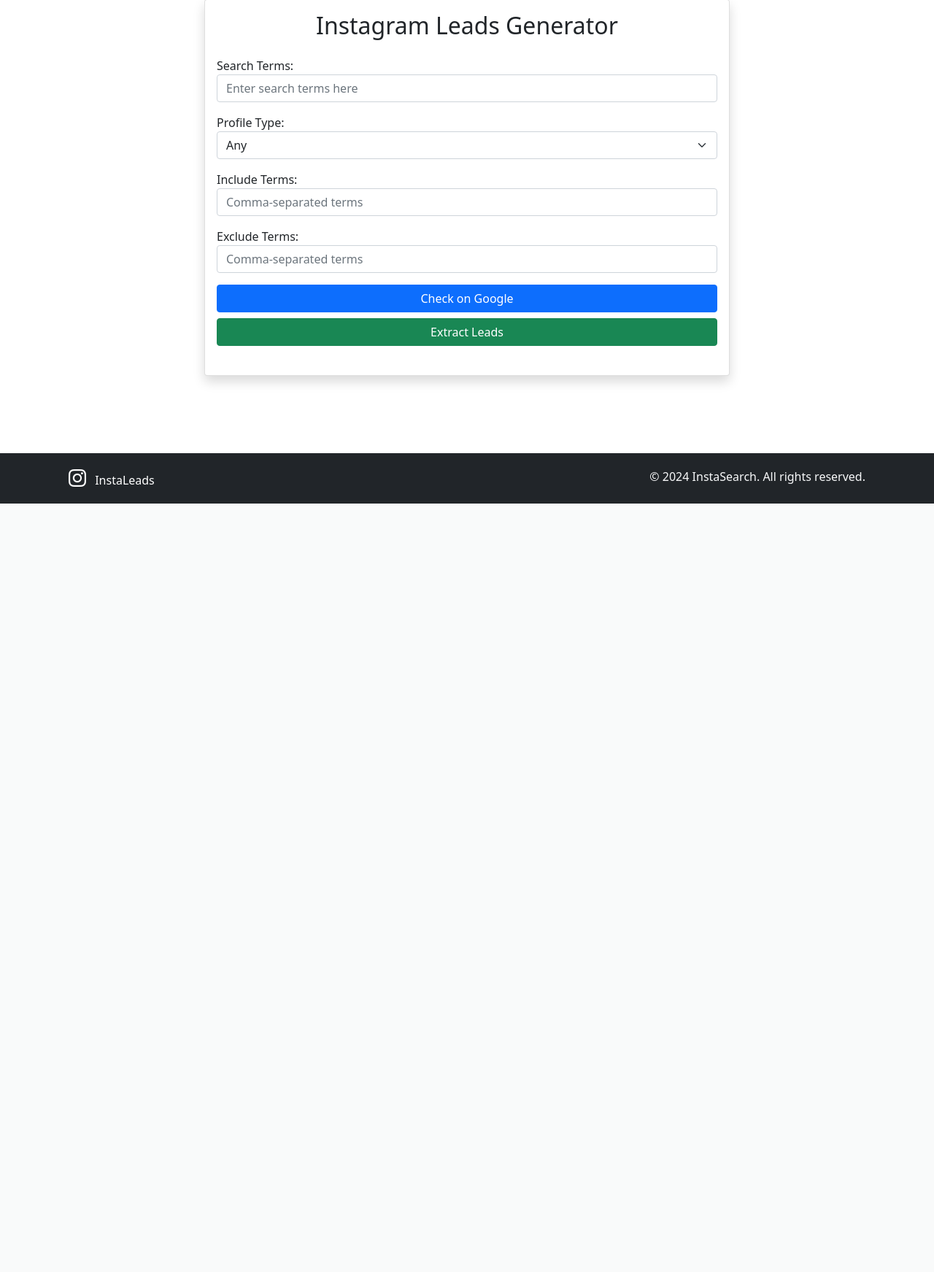
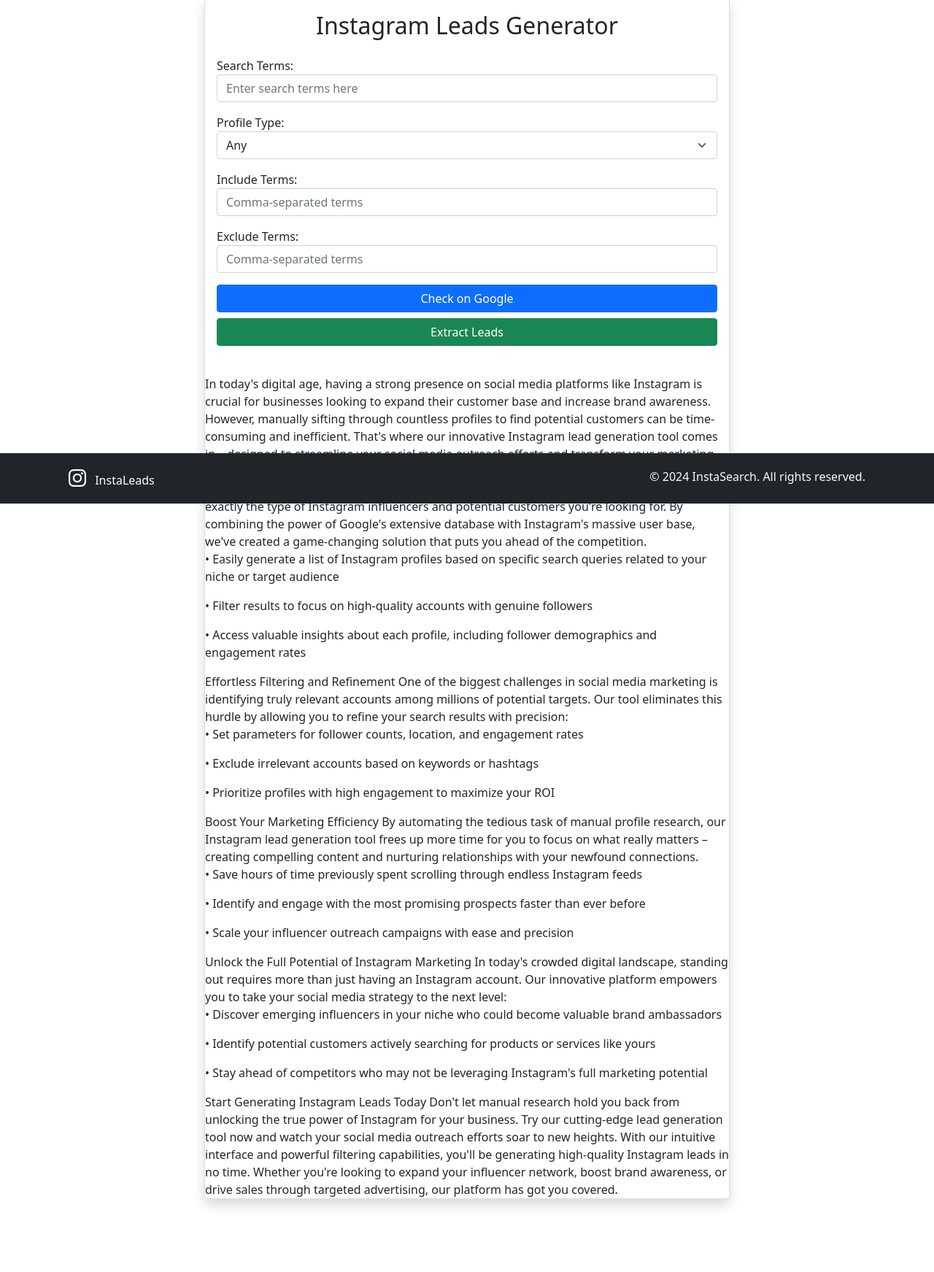
Before and after one commit to Zeecoworld/Ig-lead-scraper, a Django app: page / in a window 1280 px wide. Shown: the part 110-1853 px from the top of the page at 73% size. Before the commit the page ends 800 px from the top, so only its background shows below. Run offline with Django 5.2, Linux system fonts and the light colour scheme.

Commit message:
Update index.html

```diff
--- a/templates/index.html
+++ b/templates/index.html
@@ -61,6 +61,34 @@
 
                         <div id="result" class="mt-4"></div>
                     </div>
+                    In today's digital age, having a strong presence on social media platforms like Instagram is crucial for businesses looking to expand their customer base and increase brand awareness. However, manually sifting through countless profiles to find potential customers can be time-consuming and inefficient. That's where our innovative Instagram lead generation tool comes in – designed to streamline your social media outreach efforts and transform your marketing strategy overnight.
+
+Harness the Power of Google Search Results
+Our unique platform leverages the vast wealth of information available through Google search results to help you pinpoint exactly the type of Instagram influencers and potential customers you're looking for. By combining the power of Google's extensive database with Instagram's massive user base, we've created a game-changing solution that puts you ahead of the competition.
+
+<p>• Easily generate a list of Instagram profiles based on specific search queries related to your niche or target audience</p> <p>• Filter results to focus on high-quality accounts with genuine followers</p> <p>• Access valuable insights about each profile, including follower demographics and engagement rates</p>
+
+Effortless Filtering and Refinement
+One of the biggest challenges in social media marketing is identifying truly relevant accounts among millions of potential targets. Our tool eliminates this hurdle by allowing you to refine your search results with precision:
+
+<p>• Set parameters for follower counts, location, and engagement rates</p> <p>• Exclude irrelevant accounts based on keywords or hashtags</p> <p>• Prioritize profiles with high engagement to maximize your ROI</p>
+
+Boost Your Marketing Efficiency
+By automating the tedious task of manual profile research, our Instagram lead generation tool frees up more time for you to focus on what really matters – creating compelling content and nurturing relationships with your newfound connections.
+
+<p>• Save hours of time previously spent scrolling through endless Instagram feeds</p> <p>• Identify and engage with the most promising prospects faster than ever before</p> <p>• Scale your influencer outreach campaigns with ease and precision</p>
+
+Unlock the Full Potential of Instagram Marketing
+In today's crowded digital landscape, standing out requires more than just having an Instagram account. Our innovative platform empowers you to take your social media strategy to the next level:
+
+<p>• Discover emerging influencers in your niche who could become valuable brand ambassadors</p> <p>• Identify potential customers actively searching for products or services like yours</p> <p>• Stay ahead of competitors who may not be leveraging Instagram's full marketing potential</p>
+
+Start Generating Instagram Leads Today
+Don't let manual research hold you back from unlocking the true power of Instagram for your business. Try our cutting-edge lead generation tool now and watch your social media outreach efforts soar to new heights.
+
+With our intuitive interface and powerful filtering capabilities, you'll be generating high-quality Instagram leads in no time. Whether you're looking to expand your influencer network, boost brand awareness, or drive sales through targeted advertising, our platform has got you covered.
+
+
                 </div>
             </div>
         </div>
```
